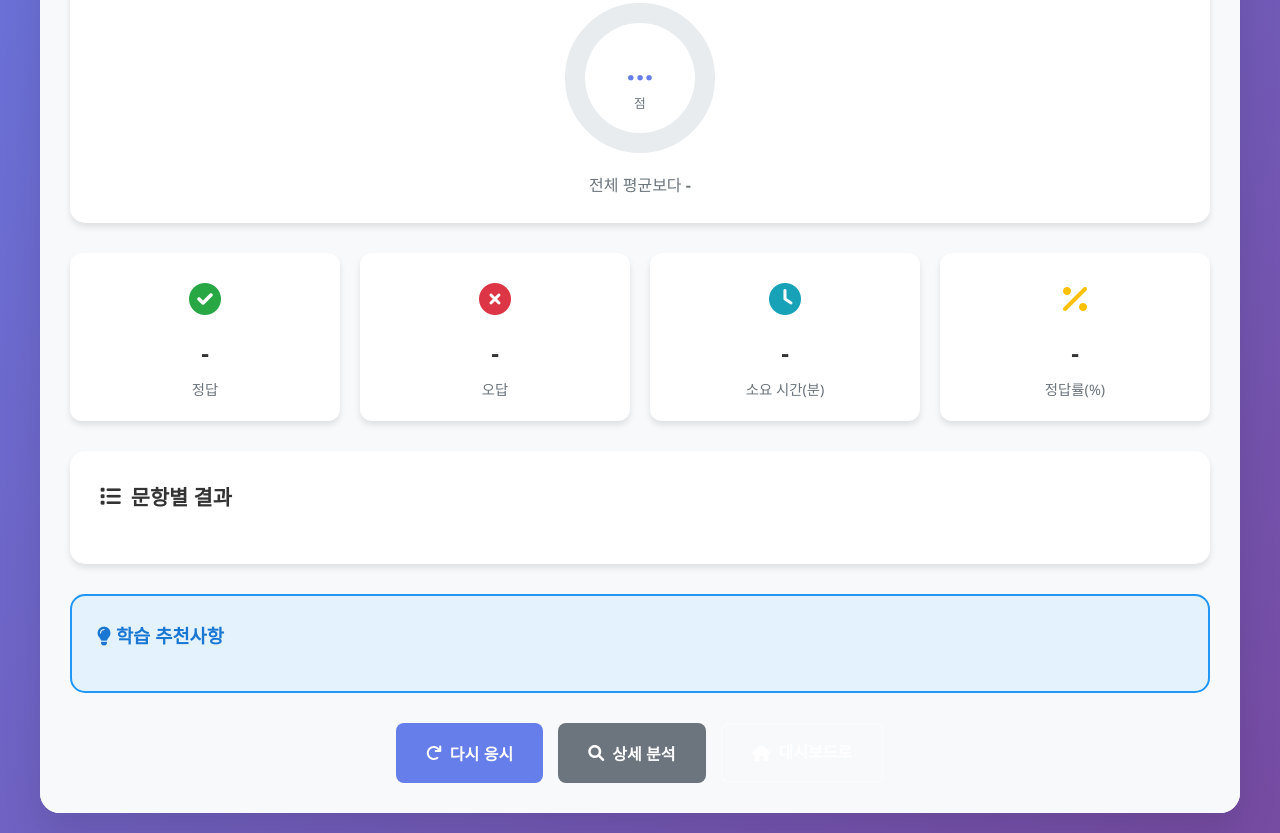
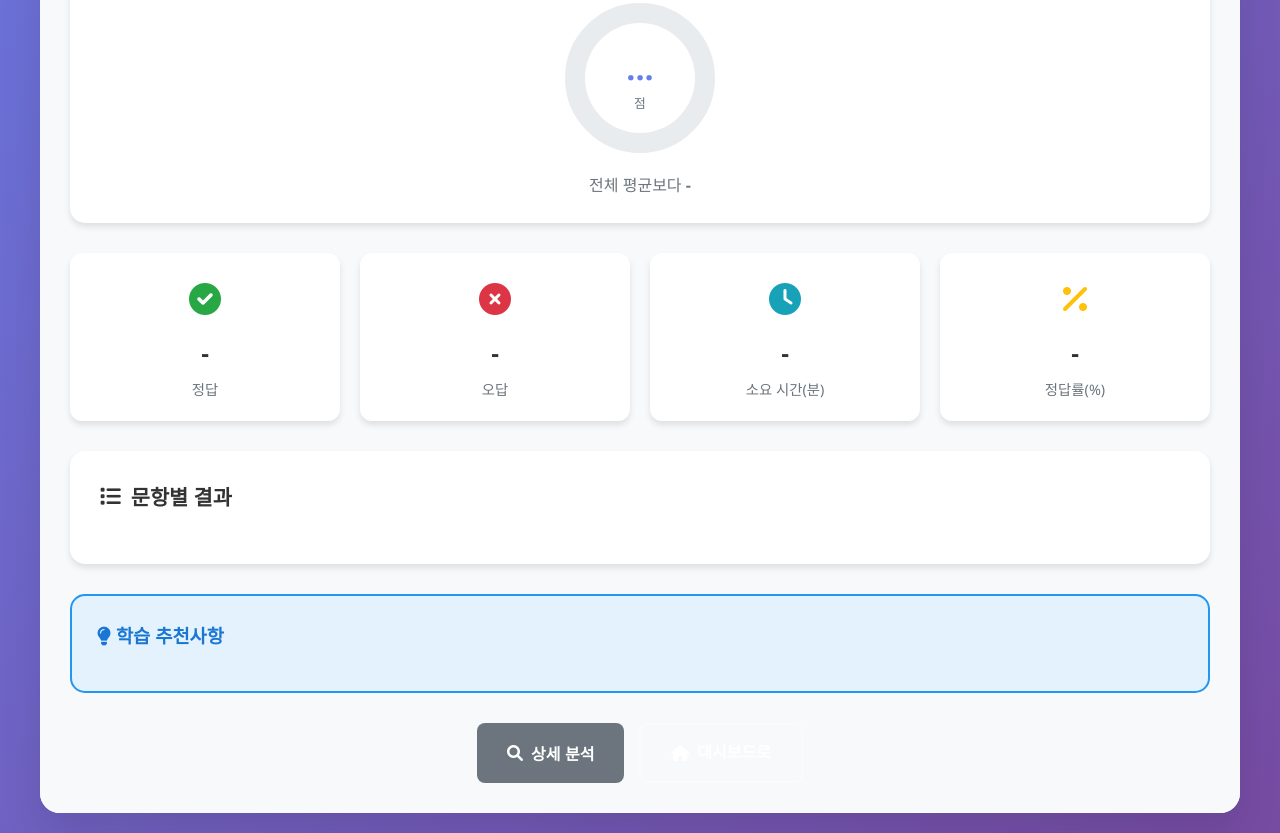
Before and after one commit to rerald/semu_inside, a website: page results.html in a window 1280 px wide. Shown: the part 782-1615 px from the top of the page. Drawn offline with nearby package versions, Linux system fonts and the light colour scheme; no server answers.

Commit message:
Update results.html

```diff
--- a/results.html
+++ b/results.html
@@ -410,9 +410,10 @@
 
                     <!-- 액션 버튼들 -->
                     <div class="action-buttons">
-                        <button class="btn btn-primary btn-large" onclick="retakeExam()">
+                        <!-- 재응시 버튼 비활성화 -->
+                        <!-- <button class="btn btn-primary btn-large" onclick="retakeExam()">
                             <i class="fas fa-redo"></i> 다시 응시
-                        </button>
+                        </button> -->
                         <button class="btn btn-secondary btn-large" onclick="viewDetails()">
                             <i class="fas fa-search"></i> 상세 분석
                         </button>
@@ -885,6 +886,8 @@
             }
         });
 
+        // 재응시 기능 비활성화
+        /*
         function retakeExam() {
             if (confirm('같은 시험을 다시 응시하시겠습니까?')) {
                 // URL에서 시험 ID 가져오기
@@ -899,6 +902,7 @@
                 }
             }
         }
+        */
 
         function viewDetails() {
             showAlert('상세 분석 페이지는 곧 구현될 예정입니다.', 'info');
```
